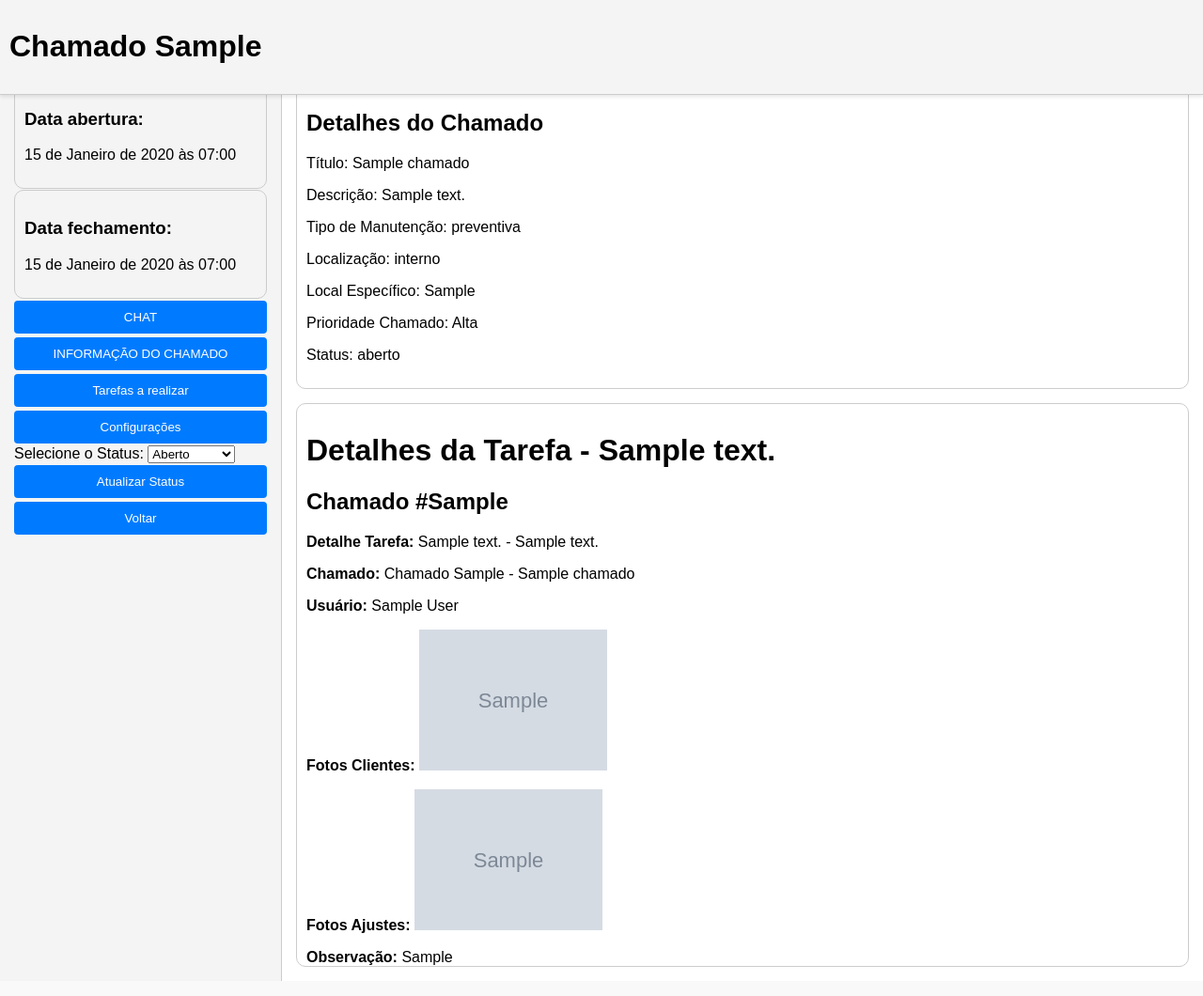
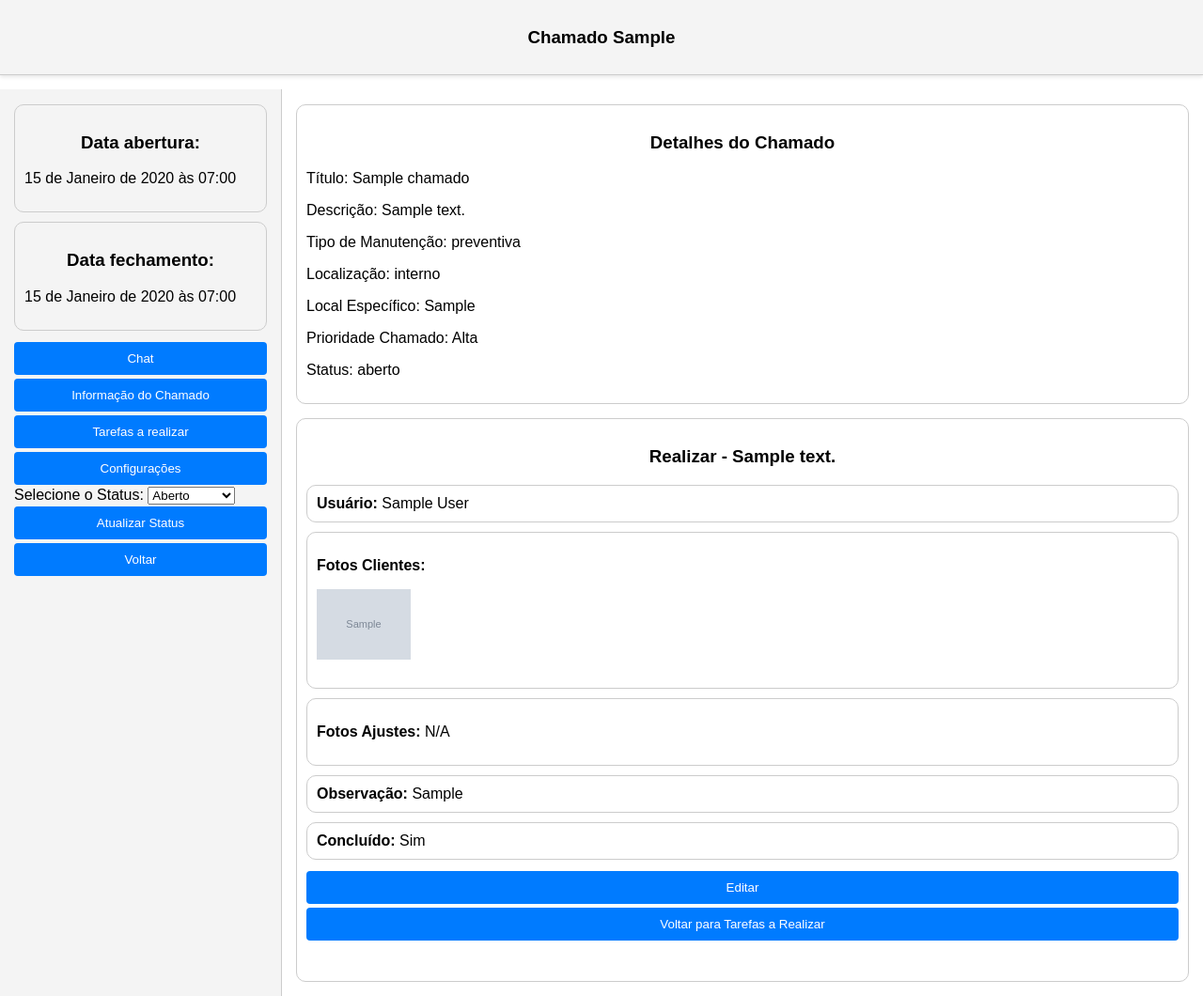
Before and after one commit to MoraesCristian/MTL_MANU, a Django app: page /contact/chamado/1/tarefa/1/detalhe/1/ in a window 1280 px wide. Shown: the whole page at 94% size. Run offline with Django 5.2, Linux system fonts and the light colour scheme; a user stored in the database is signed in; tables that the repository leaves empty hold one stand-in row (values such as "Sample post"); grey boxes marked "Sample" are stand-in pictures.

Commit message:
Atualizacao de view chamado erro

```diff
--- a/base_static/global/css/chamados.css
+++ b/base_static/global/css/chamados.css
@@ -16,18 +16,20 @@ body {
 
 /* Sidebar */
 .sidebar {
-  flex: 1; /* Flexível, ocupará espaço proporcionalmente */
-  min-width: 200px; /* Largura mínima */
-  max-width: 300px; /* Largura máxima */
-  padding: 15px; /* Adiciona um espaçamento interno */
-  background-color: #f4f4f4; /* Cor de fundo */
-  border-right: 1px solid #ccc; /* Borda direita */
+  flex: 1;
+  min-width: 200px;
+  max-width: 300px;
+  padding: 15px;
+  background-color: #f4f4f4;
+  border-right: 1px solid #ccc;
+  margin-top: 25px;
 }
 
 /* Conteúdo principal */
 .main-content {
   flex: 3; /* Flexível, ocupará mais espaço que a sidebar */
   padding: 15px; /* Adiciona um espaçamento interno */
+  margin-top: 25px;
 }
 
 .fixed-header {
@@ -54,7 +56,12 @@ body {
   overflow-y: auto; /* Rola apenas se necessário */
   border-radius: 10px;
   margin-top: 1px; /* Margem superior */
+  margin-bottom: 10px;
   padding: 10px;
+}
+
+h3{
+  text-align: center;
 }
 
 /* Estilo da área dinâmica */
--- a/contact/templates/contact/detalhe_tarefa.html
+++ b/contact/templates/contact/detalhe_tarefa.html
@@ -1,39 +1,50 @@
-
 {% extends 'contact/visualizar_chamado.html' %}
 
 {% block content %}
     <div id="detalhe_tarefa">
-        <h1>Detalhes da Tarefa - {{ detalhe_tarefa.descricao }}</h1>
-        <h2>Chamado #{{ chamado.numero_ordem }}</h2>
-
+        <h3 id="tarefa_descricao">Realizar - {{ detalhe_tarefa.descricao }}</h3>
         {% if detalhe_preenchido %}
-            <p><strong>Detalhe Tarefa:</strong> {{ detalhe_preenchido.detalhe_tarefa }}</p>
-            <p><strong>Chamado:</strong> {{ detalhe_preenchido.chamado }}</p>
-            <p><strong>Usuário:</strong> {{ detalhe_preenchido.usuario }}</p>
-            <p><strong>Fotos Clientes:</strong>
-                {% if detalhe_preenchido.fotos_clientes %}
-                    <img src="{{ detalhe_preenchido.fotos_clientes.url }}" alt="Foto Clientes" style="max-width: 200px; max-height: 200px;">
+            <p class="sub-container"><strong id="usuario_label">Usuário:</strong> <span id="usuario_nome">{{ detalhe_preenchido.usuario }}</span></p>
+            <div  class="sub-container">
+                <p><strong id="fotos_clientes_label">Fotos Clientes:</strong>
+                    {% if imagens_clientes %}
+                        <div class="image-gallery">
+                            {% for imagem in imagens_clientes %}
+                                <a href="{{ imagem.imagem.url }}" target="_blank">
+                                    <img src="{{ imagem.imagem.url }}" alt="Foto Cliente" style="width: 100px; height: auto; margin-right: 10px;">
+                                </a>
+                            {% endfor %}
+                        </div>
                     {% else %}
-                    N/A
+                        <span id="foto_clientes_na">N/A</span>
                     {% endif %}
                 </p>
-            <p><strong>Fotos Ajustes:</strong>
-                {% if detalhe_preenchido.fotos_ajustes %}
-                    <img src="{{ detalhe_preenchido.fotos_ajustes.url }}" alt="Foto Ajustes" style="max-width: 200px; max-height: 200px;">
+            </div>
+            <div class="sub-container">
+                <p><strong id="fotos_ajustes_label">Fotos Ajustes:</strong>
+                    {% if imagens_ajustes %}
+                        <div class="image-gallery">
+                            {% for imagem in imagens_ajustes %}
+                                <a href="{{ imagem.imagem.url }}" target="_blank">
+                                    <img src="{{ imagem.imagem.url }}" alt="Foto Ajustes" style="width: 100px; height: auto; margin-right: 10px;">
+                                </a>
+                            {% endfor %}
+                        </div>
                     {% else %}
-                    N/A
+                        <span id="foto_ajustes_na">N/A</span>
                     {% endif %}
                 </p>
-            <p><strong>Observação:</strong> {{ detalhe_preenchido.observacao }}</p>
-            <p><strong>Concluído:</strong> {{ detalhe_preenchido.concluido|yesno:"Sim,Não" }}</p>
+            </div>
+            <p class="sub-container"><strong id="observacao_label">Observação:</strong> <span id="observacao_text">{{ detalhe_preenchido.observacao }}</span></p>
+            <p class="sub-container"><strong id="concluido_label">Concluído:</strong> <span id="concluido_status">{{ detalhe_preenchido.concluido|yesno:"Sim,Não" }}</span></p>
         {% else %}
-            <p>Não há detalhes preenchidos para esta tarefa.</p>
-        {% endif %}
-        {% if user.tipo_usuario != 'manager'  %}
-        <a href="{% url 'contact:detalhe_tarefa_edit' chamado.id tarefa.id detalhe_tarefa.id %}" class="btn ajax-link">Editar</a>
+            <p id="detalhes_na">Não há detalhes preenchidos para esta tarefa.</p>
         {% endif %}
 
-        <a href="{% url 'contact:load_tarefas_a_realizar' chamado.id %}">Voltar para Tarefas a Realizar</a>
+        {% if user.tipo_usuario != 'manager' %}
+            <button type="button" onclick="location.href='{% url 'contact:detalhe_tarefa_edit' chamado.id tarefa.id detalhe_tarefa.id %}'" class="btn btn-primary" id="editar_link">Editar</button>
+        {% endif %}
+
+        <button type="button" onclick="location.href='{% url 'contact:load_tarefas_a_realizar' chamado.id %}'" class="btn btn-secondary" id="voltar_link">Voltar para Tarefas a Realizar</button>
     </div>
-
 {% endblock %}
--- a/contact/templates/contact/visualizar_chamado.html
+++ b/contact/templates/contact/visualizar_chamado.html
@@ -9,7 +9,7 @@
 </head>
 <body>
     <header class="fixed-header">
-        <h1>Chamado {{ chamado.numero_ordem }}</h1>
+        <h3>Chamado {{ chamado.numero_ordem }}</h3>
     </header>
     <div class="container content">
         <div class="sidebar">
@@ -19,16 +19,22 @@
             </div>
             <div class="sub-container">
                 <h3>Data fechamento:</h3>
-                <p id="data_fechamento">{{ chamado.data_fim_atv }}</p>
+                <p id="data_fechamento">
+                    {% if chamado.data_fim_atv %}
+                        {{ chamado.data_fim_atv }}
+                    {% else %}
+                        Não Concluído
+                    {% endif %}
+                </p>
             </div>
             <div>
                 <a href="{% url 'contact:load_chat' chamado.id %}">
-                    <button id="chat">CHAT</button>
+                    <button id="chat">Chat</button>
                 </a>
             </div>
             <div>
                 <a href="{% url 'contact:load_informacao_chamado' chamado.id %}">
-                    <button id="informacao_chamado">INFORMAÇÃO DO CHAMADO</button>
+                    <button id="informacao_chamado">Informação do Chamado</button>
                 </a>
             </div>
             <div>
@@ -90,13 +96,13 @@
             {% endif %}
             </div>
             <div>
-                <button class="back-button" href="{% url 'contact:listar_chamados' %}">Voltar</button>
+                <button class="back-button" onclick="window.location.href='{% url 'contact:listar_chamados' %}';">Voltar</button>
             </div>
         </div>
 
         <div class="main-content">
             <div class="sub-container">
-                <h2 id="chamado-titulo">Detalhes do Chamado</h2>
+                <h3 id="chamado-titulo">Detalhes do Chamado</h3>
                 <p id="chamado-titulo">Título: {{ chamado.titulo }}</p>
                 <p id="chamado-descricao">Descrição: {{ chamado.descricao }}</p>
                 <p id="chamado-tipo-manutencao">Tipo de Manutenção: {{ chamado.tipo_manutencao }}</p>
--- a/contact/urls.py
+++ b/contact/urls.py
@@ -25,6 +25,7 @@ urlpatterns = [
     path('chamado/<int:chamado_id>/tarefa/<int:tarefa_id>/detalhe/<int:detalhe_tarefa_id>/editar/', views.detalhe_tarefa_edit_view, name='detalhe_tarefa_edit'),
     path('chamado/<int:chamado_id>/atualizar-status/', views.atualizar_status_chamado_view, name='atualizar_status_chamado'),
     path('chamado/<int:chamado_id>/adicionar_prestadora_servico/', views.adicionar_prestadora_servico_view, name='adicionar_prestadora_servico'),
+    #path('excluir-imagem/<int:imagem_id>/', views.excluir_imagem, name='excluir_imagem'),
     path('tarefas/', views.buscar_tarefas, name='buscar_tarefas'),
     path('tarefas/criar/', views.criar_tarefa, name='criar_tarefa'),
     path('ajax/load-areas/', views.ajax_load_areas, name='ajax_load_areas'),
--- a/contact/views/area_chamadoviews.py
+++ b/contact/views/area_chamadoviews.py
@@ -41,27 +41,24 @@ def load_chat(request, chamado_id):
     if request.method == 'POST':
         mensagem_texto = request.POST.get('mensagem')
         if mensagem_texto:
-            mensagem = MensagemChat.objects.create(chat=chat, usuario=request.user, conteudo=mensagem_texto)
-            return JsonResponse({
-                'success': True,
-                'usuario': {
-                    'first_name': mensagem.usuario.first_name,
-                    'last_name': mensagem.usuario.last_name
-                },
-                'conteudo': mensagem.conteudo,
-                'data_envio': mensagem.data_envio.strftime('%Y-%m-%d %H:%M:%S')
-            })
+            # Cria a nova mensagem
+            MensagemChat.objects.create(chat=chat, usuario=request.user, conteudo=mensagem_texto)
+            # Redireciona para o mesmo chat
+            return redirect('contact:load_chat', chamado_id=chamado.id)
         else:
-            return JsonResponse({'success': False, 'error': 'Mensagem vazia'}, status=400)
+            # Se a mensagem estiver vazia, você pode optar por adicionar um erro ao contexto
+            error = "Mensagem vazia."
+    else:
+        error = None
 
     mensagens = chat.mensagens.all()
 
     context = {
         'mensagens': mensagens,
-        'chamado': chamado
+        'chamado': chamado,
+        'error': error
     }
     return render(request, 'contact/chat.html', context)
-
 @login_required
 def load_informacao_chamado(request, chamado_id):
     chamado = get_object_or_404(Chamado, id=chamado_id)
@@ -94,7 +91,6 @@ def load_tarefas_a_realizar(request, chamado_id):
         # Retorne uma resposta normal se não for uma requisição AJAX
         return render(request,'contact/tarefas_a_realizar.html', context)
 
-
 @login_required
 def detalhe_tarefa_view(request, chamado_id, tarefa_id, detalhe_tarefa_id):
     chamado = get_object_or_404(Chamado, id=chamado_id)
@@ -102,14 +98,21 @@ def detalhe_tarefa_view(request, chamado_id, tarefa_id, detalhe_tarefa_id):
     detalhe_tarefa = get_object_or_404(DetalheTarefa, id=detalhe_tarefa_id, tarefa=tarefa)
     detalhe_preenchido = get_object_or_404(DetalheTarefaPreenchido, detalhe_tarefa=detalhe_tarefa, chamado=chamado)
 
+    # Supondo que o modelo Imagem tenha um campo chamado tipo que distingue entre cliente e ajuste
+    imagens_clientes = chamado.imagem_set.filter(tipo_imagem='cliente')  # Filtra imagens de cliente
+    imagens_ajustes = chamado.imagem_set.filter(tipo_imagem='ajuste')    # Filtra imagens de ajuste
+
     context = {
         'chamado': chamado,
         'tarefa': tarefa,
         'detalhe_tarefa': detalhe_tarefa,
         'detalhe_preenchido': detalhe_preenchido,
+        'imagens_clientes': imagens_clientes,  # Adiciona as imagens de clientes ao contexto
+        'imagens_ajustes': imagens_ajustes,      # Adiciona as imagens de ajustes ao contexto
         'edit_mode': False,
     }
     return render(request, 'contact/detalhe_tarefa.html', context)
+
 
 @login_required
 def detalhe_tarefa_edit_view(request, chamado_id, tarefa_id, detalhe_tarefa_id):
@@ -117,9 +120,8 @@ def detalhe_tarefa_edit_view(request, chamado_id, tarefa_id, detalhe_tarefa_id):
     tarefa = get_object_or_404(Tarefa, id=tarefa_id)
     detalhe_tarefa = get_object_or_404(DetalheTarefa, id=detalhe_tarefa_id, tarefa=tarefa)
 
-    if chamado.status_chamado == 'concluido':
-        if request.user.tipo_usuario not in ['admin', 'operador']:
-            raise PermissionDenied("Você não tem permissão para editar este chamado.")
+    if chamado.status_chamado == 'concluido' and request.user.tipo_usuario not in ['admin', 'operador']:
+        raise PermissionDenied("Você não tem permissão para editar este chamado.")
 
     try:
         detalhe_preenchido = DetalheTarefaPreenchido.objects.get(detalhe_tarefa=detalhe_tarefa, chamado=chamado)
@@ -131,60 +133,36 @@ def detalhe_tarefa_edit_view(request, chamado_id, tarefa_id, detalhe_tarefa_id):
         imagens_ajustes = []
 
     if request.method == 'POST':
+        if 'excluir_imagem' in request.POST:
+            imagem_id = request.POST.get('imagem_id')
+            try:
+                imagem = Imagem.objects.get(id=imagem_id)
+                imagem.delete()
+            except Imagem.DoesNotExist:
+                pass  # Imagem não existe, não faz nada
+
+            return redirect('contact:detalhe_tarefa', chamado.id, tarefa.id, detalhe_tarefa.id)
+
         form = DetalheTarefaPreenchidoForm(request.POST, request.FILES, instance=detalhe_preenchido)
         if form.is_valid():
             detalhe_preenchido = form.save(commit=False)
-            detalhe_preenchido.observacao = detalhe_preenchido.observacao.strip() if detalhe_preenchido.observacao else ""
             detalhe_preenchido.detalhe_tarefa = detalhe_tarefa
             detalhe_preenchido.chamado = chamado
             detalhe_preenchido.usuario = request.user
             detalhe_preenchido.save()
 
-            # Processar imagens (sem AJAX)
-            contador_clientes = 1
-            contador_ajustes = 1
-
-            for imagem in request.FILES.getlist('fotos_clientes'):
-                novo_nome_imagem = f"{chamado.numero_ordem}_detalhe_{detalhe_tarefa.id}_cliente_{contador_clientes}.jpg"
-                imagem.name = novo_nome_imagem
-                Imagem.objects.create(
-                    detalhe_tarefa=detalhe_preenchido,
-                    numero_ordem=chamado,
-                    tarefa=tarefa,
-                    imagem=imagem,
-                    tipo_imagem='cliente'
-                )
-                contador_clientes += 1
-
-            for imagem in request.FILES.getlist('fotos_ajustes'):
-                novo_nome_imagem = f"{chamado.numero_ordem}_detalhe_{detalhe_tarefa.id}_ajuste_{contador_ajustes}.jpg"
-                imagem.name = novo_nome_imagem
-                Imagem.objects.create(
-                    detalhe_tarefa=detalhe_preenchido,
-                    numero_ordem=chamado,
-                    tarefa=tarefa,
-                    imagem=imagem,
-                    tipo_imagem='ajuste'
-                )
-                contador_ajustes += 1
+            # Salvar imagens aqui...
 
             return redirect('contact:detalhe_tarefa', chamado.id, tarefa.id, detalhe_tarefa.id)
-
     else:
         form = DetalheTarefaPreenchidoForm(instance=detalhe_preenchido)
 
     context = {
-        'chamado': chamado,
-        'tarefa': tarefa,
-        'detalhe_tarefa': detalhe_tarefa,
+        'form': form,
         'detalhe_preenchido': detalhe_preenchido,
         'imagens_clientes': imagens_clientes,
         'imagens_ajustes': imagens_ajustes,
-        'form': form,
-        'edit_mode': True,
-        'is_new': detalhe_preenchido is None
     }
-
     return render(request, 'contact/detalhe_tarefa_form.html', context)
 
 
--- a/contact/views/chamado_views.py
+++ b/contact/views/chamado_views.py
@@ -104,6 +104,10 @@ def abrir_chamado(request):
             chamado = form.save(commit=False)
             chamado.criado_por = request.user
             chamado.empresa = form.cleaned_data['empresa_nome_fantasia']
+
+            if chamado.area_chamado and chamado.tarefa:
+                chamado.titulo = f'{chamado.tarefa}'
+
             chamado.save()
             if chamado.tarefa:
                 detalhes = DetalheTarefa.objects.filter(tarefa=chamado.tarefa)
@@ -122,6 +126,7 @@ def abrir_chamado(request):
         form = ChamadoForm(user=user, empresas=empresas)
 
     return render(request, 'contact/abrir_chamado.html', {'form': form})
+
 
 
 def buscar_tarefas(request):
```
Also changed, not shown: other parts of base_static/global/css/chamados.css (+32 -0 lines), base_static/global/css/home.css (+6 -9 lines), contact/templates/contact/adicionar_prestadora_servico.html (+5 -5 lines), contact/templates/contact/detalhe_tarefa_form.html (+52 -12 lines), contact/templates/contact/informacao_chamado.html (+7 -6 lines), contact/templates/contact/tarefas_a_realizar.html (+5 -8 lines), contact/templates/contact/chat.html (line endings or trailing spaces). Lines whose indentation alone changed are shown as unchanged.
